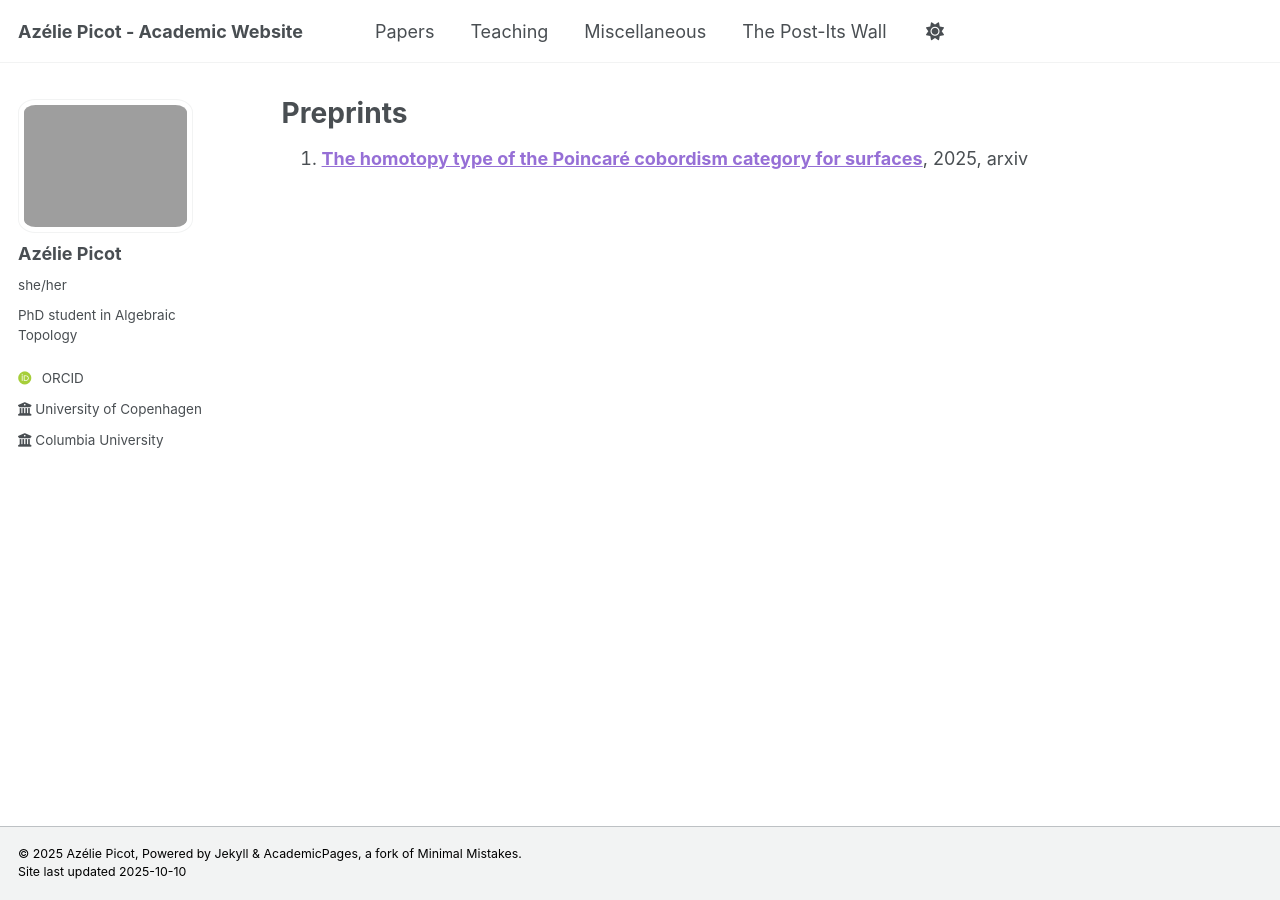
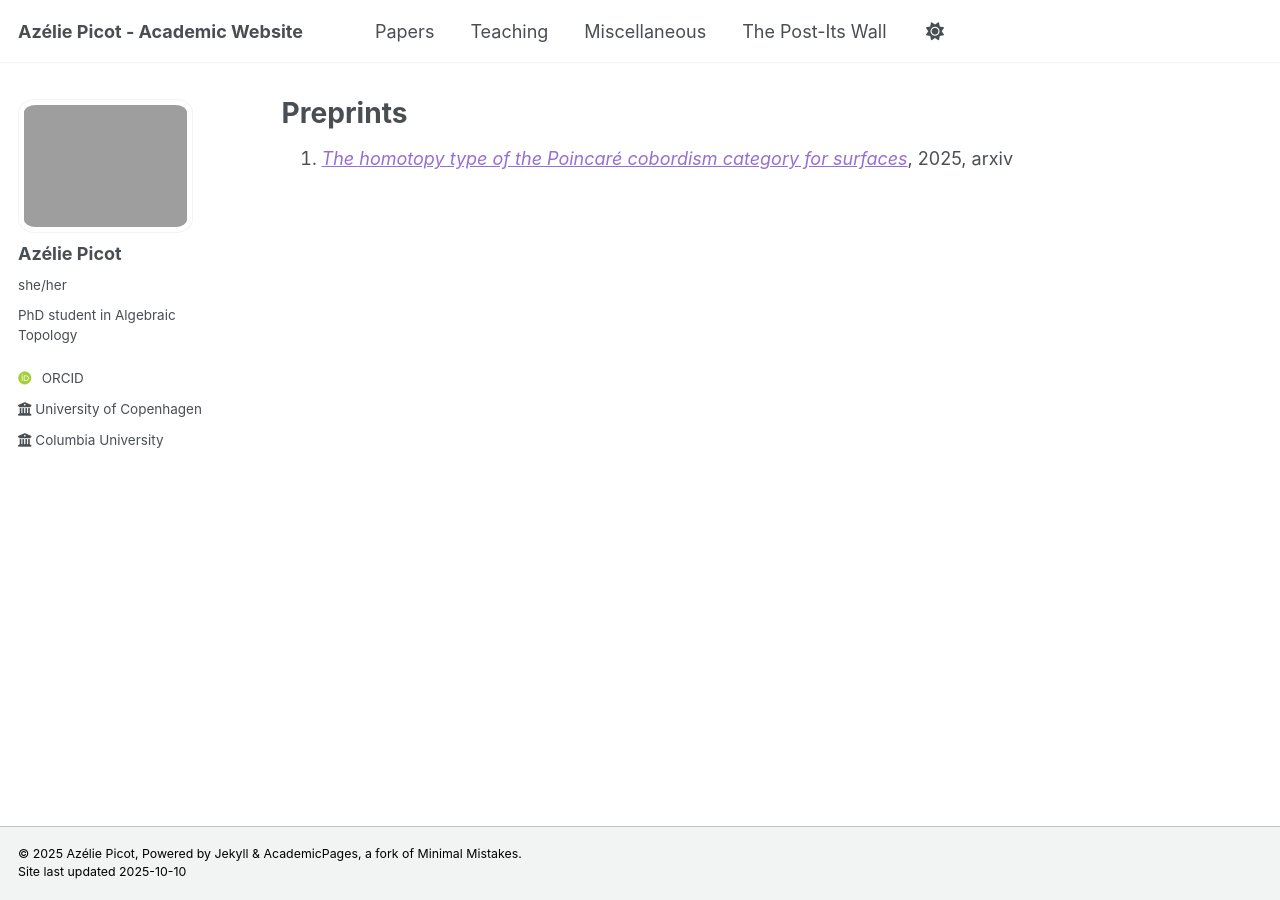
Before and after one commit to azeliepicot/azeliepicot.github.io, a Jekyll site: the page built from _pages/papers.md, in a window 1280 px wide. Built offline with Jekyll 4.4.1, drawn with Linux system fonts in a browser that asks for light colours; some web fonts are replaced.

```diff
--- a/_pages/papers.md
+++ b/_pages/papers.md
@@ -7,4 +7,4 @@ description: "Page with list of preprints and publications, as well as links to
 
 ---
 
-1. [**The homotopy type of the Poincaré cobordism category for surfaces**](https://arxiv.org/abs/2510.07659), 2025, arxiv
+1. [*The homotopy type of the Poincaré cobordism category for surfaces*](https://arxiv.org/abs/2510.07659), 2025, arxiv
```
